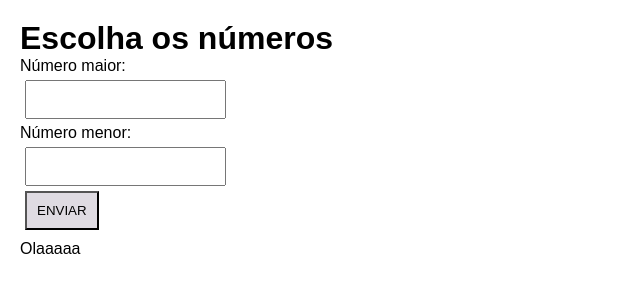
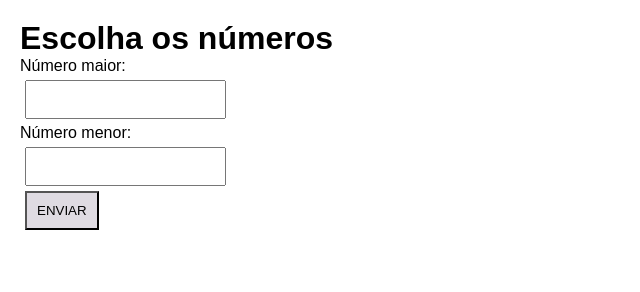
Before and after one commit to MattsBarbosa/curso_ebac_frontend, a plain HTML site: page index.html in a window 1280 px wide. Shown: the full height of the page, 0-640 px from the left. Drawn offline with Linux system fonts and the light colour scheme.

Commit message:
apagado mensagem desnecessaria no span

```diff
--- a/index.html
+++ b/index.html
@@ -16,7 +16,7 @@
             <label for="num-menor">Número menor:</label>
             <input id="num-menor" type="number">
             <button action="submit">Enviar</button>
-            <span id="span" class="">Olaaaaa</span>
+            <span id="span" class=""></span>
         </form>
 
         <script src="./main.js"></script>
```
